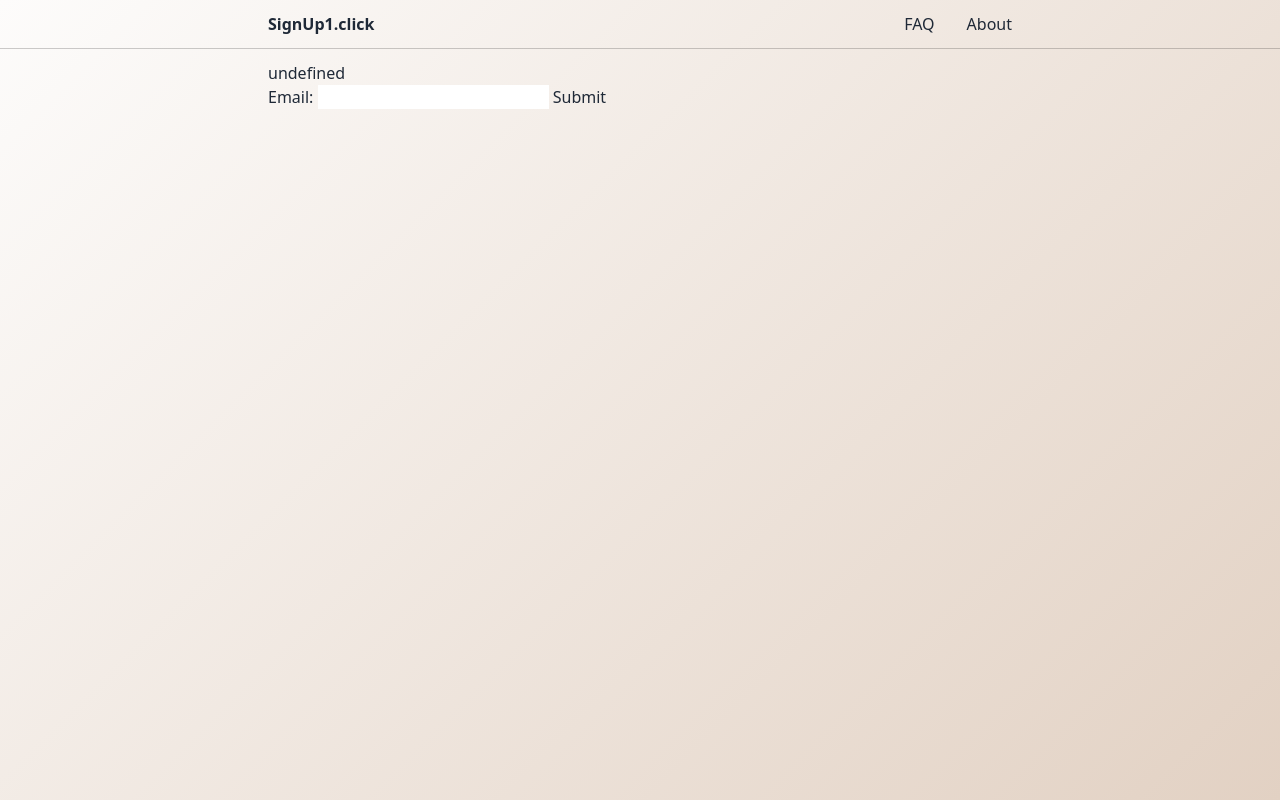
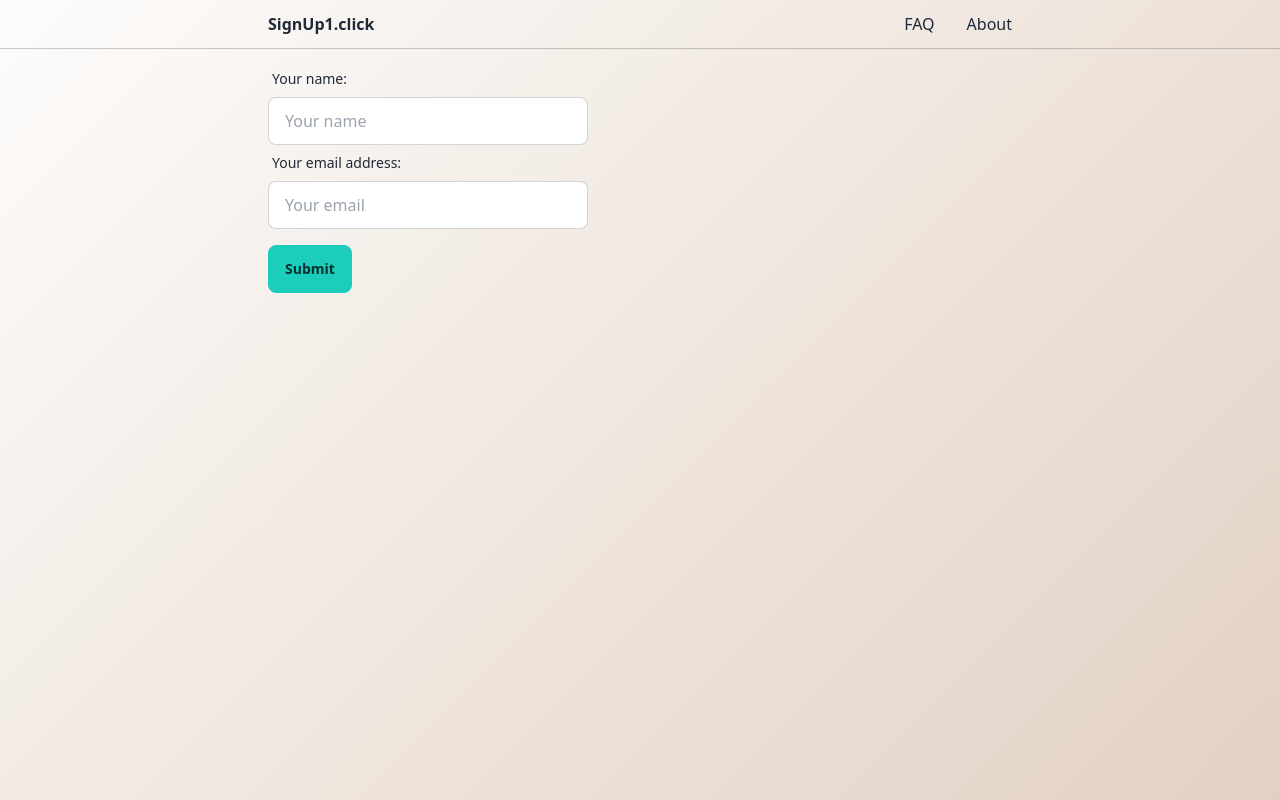
Before and after one commit to macduy/signmeup, a SvelteKit app: page /form/1 in a window 1280 px wide. Built offline with nearby package versions, Linux system fonts and the light colour scheme; no server answers; the database is empty.

Commit message:
Main form updates

```diff
--- a/src/routes/form/[key]/+page.svelte
+++ b/src/routes/form/[key]/+page.svelte
@@ -5,11 +5,26 @@
 </script>
 
 <div class="container p-3">
-	<h1>{data.form?.key}</h1>
+	<form method="POST">
+		<div class="form-control w-full max-w-xs">
+			<label class="label" for="name">
+				<span class="label-text">Your name:</span>
+			</label>
+			<input type="text" name="name" placeholder="Your name" class="input input-bordered w-full" />
+		</div>
 
-	<form method="POST">
-		Email:
-		<input type="email" name="email" />
-		<button>Submit</button>
+		<div class="form-control w-full max-w-xs">
+			<label class="label" for="email">
+				<span class="label-text">Your email address:</span>
+			</label>
+			<input
+				type="email"
+				name="email"
+				placeholder="Your email"
+				class="input input-bordered w-full"
+			/>
+		</div>
+
+		<button class="btn btn-accent mt-4">Submit</button>
 	</form>
 </div>
```
